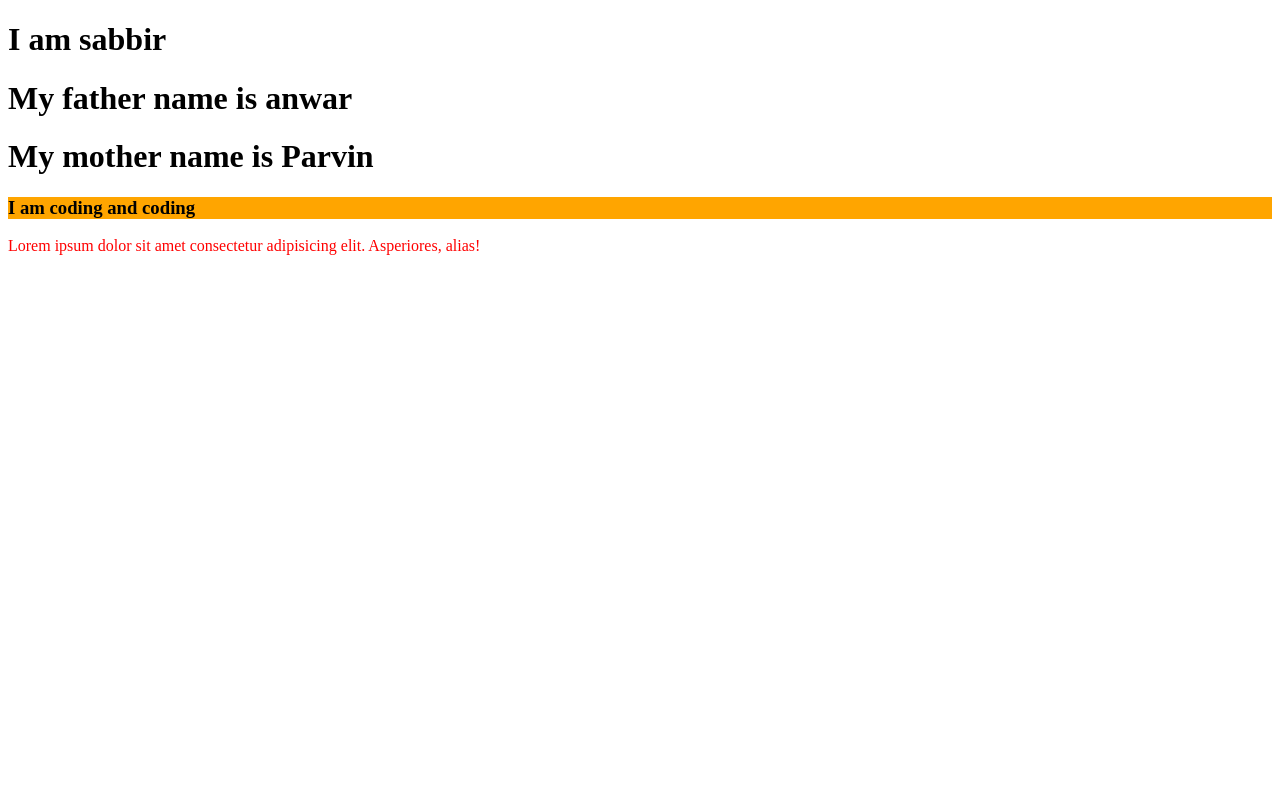
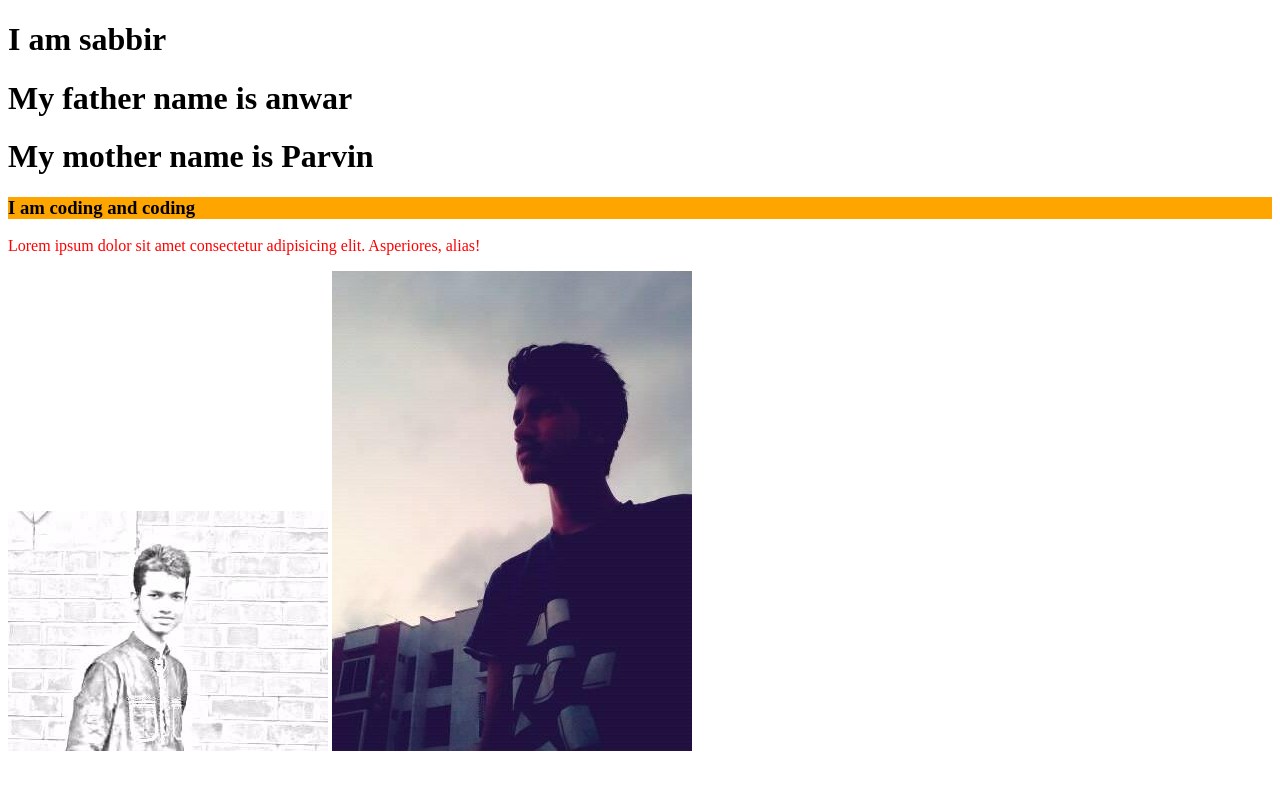
Before and after one commit to sabbirhero4/reset-second-repo, a plain HTML site: page index.html in a window 1280 px wide. Drawn offline with Linux system fonts and the light colour scheme.

Commit message:
image added

```diff
--- a/index.html
+++ b/index.html
@@ -14,5 +14,7 @@
     <h3>I am coding and coding</h3>
     <p>Lorem ipsum dolor sit amet consectetur adipisicing elit. Asperiores, alias!
     </p>
+    <img src="sabbir.jpg" alt="">
+    <img src="sarwar.jpg" alt="">
 </body>
 </html>
```
Also changed, not shown: sabbir.jpg (added), sarwar.jpg (added).
